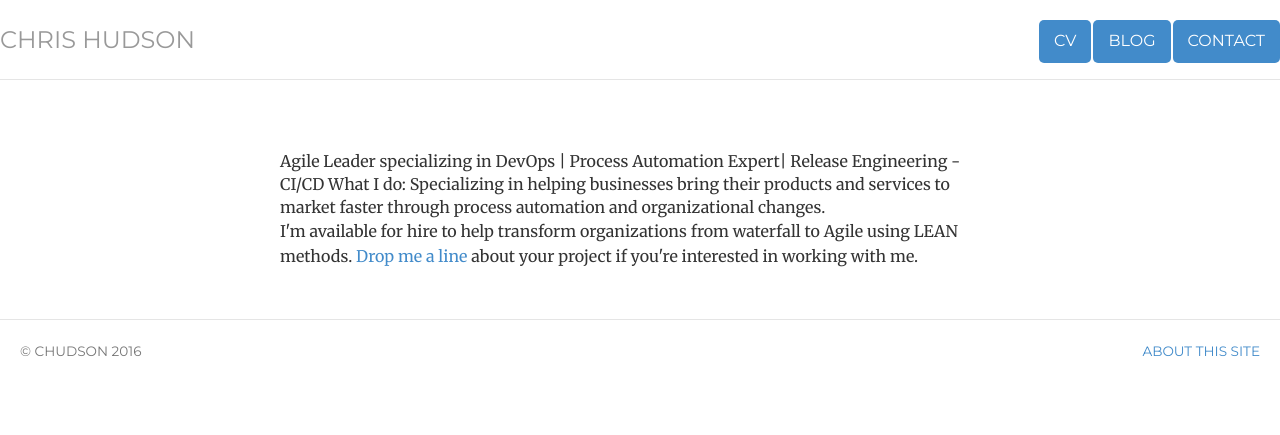
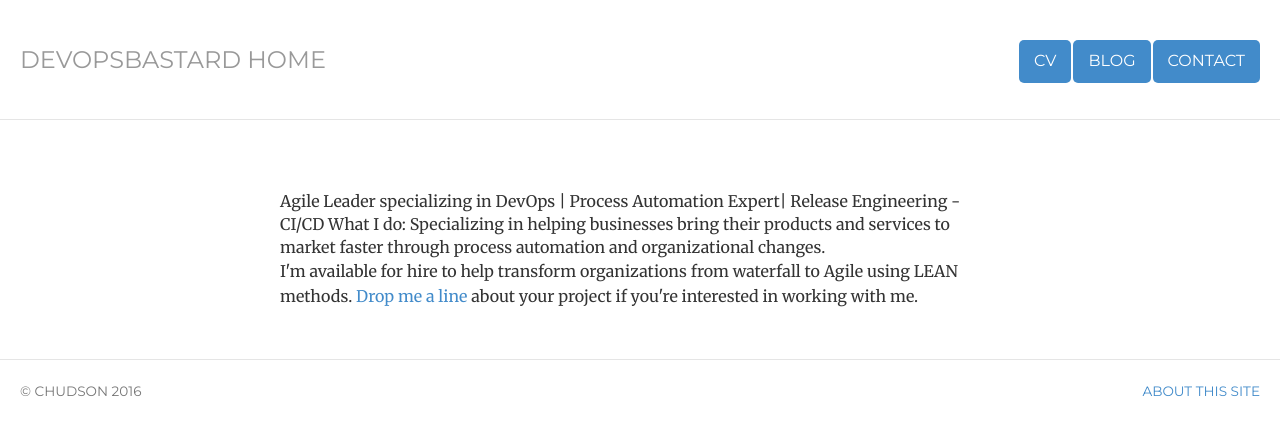
Before and after one commit to chudson121/chudson121.github.io, a Jekyll site: the page built from index.html, in a window 1280 px wide. Shown: the top 435 px of the page. Built offline with Jekyll 4.4.1, drawn with Linux system fonts in a browser that asks for light colours.

Commit message:
fixed width on header

```diff
--- a/_includes/menu.html
+++ b/_includes/menu.html
@@ -5,5 +5,5 @@
 		<li class="{{ page.blog }}"><a href="/blog" title="Blog">Blog</a></li>
 		<li class="{{ page.contact }}"><a href="/contact" title="Contact">Contact</a></li>
 	</ul>
-	<h3 class="text-muted"><a href="mailto://chris@devopsbastard.com">Chris Hudson</a></h3>
+	<h3 class="text-muted"><a href="{{ site.url }}">DevOpsBastard Home</a></h3>
 </div> <!-- /header -->
--- a/css/style.css
+++ b/css/style.css
@@ -10,7 +10,7 @@
 /* Masthead */
 .header, .footer, .header h3 { font-family: 'Montserrat', Helvetica, sans-serif; text-transform: uppercase; font-weight: normal; }
 
-.footer {padding: 20px}
+.footer, .header {padding: 20px}
 
 /* Navigation */
 h3.text-muted a {text-decoration: none; color: #999999; }
```
